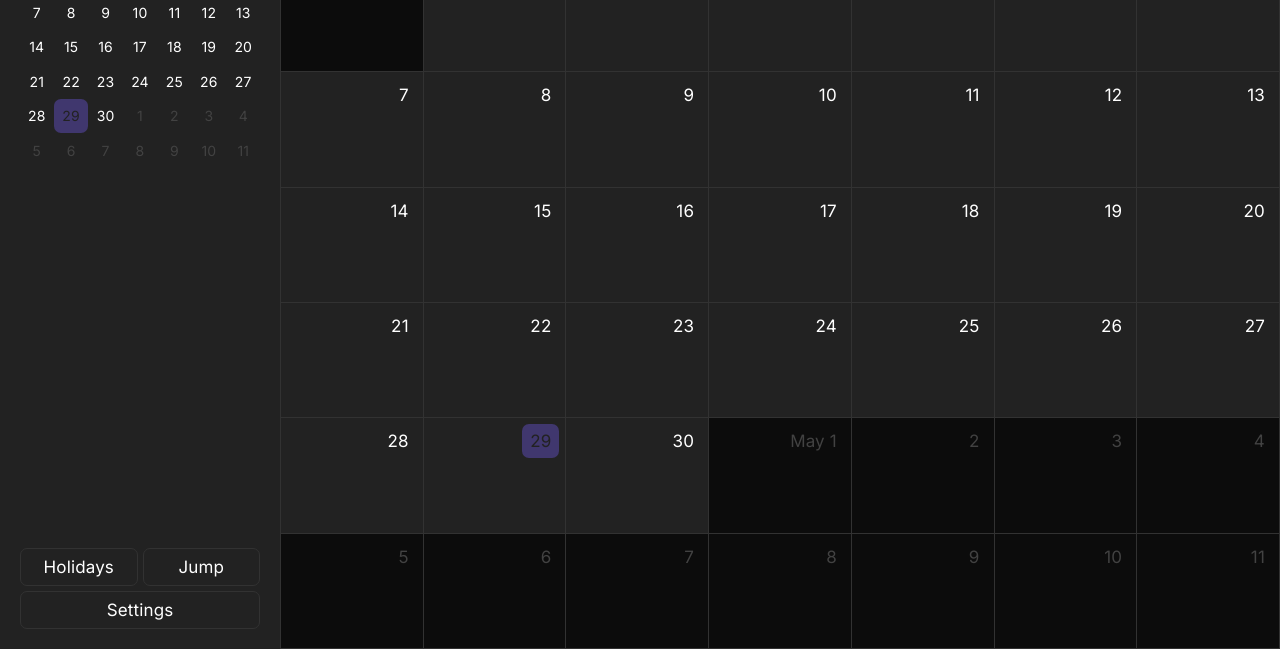
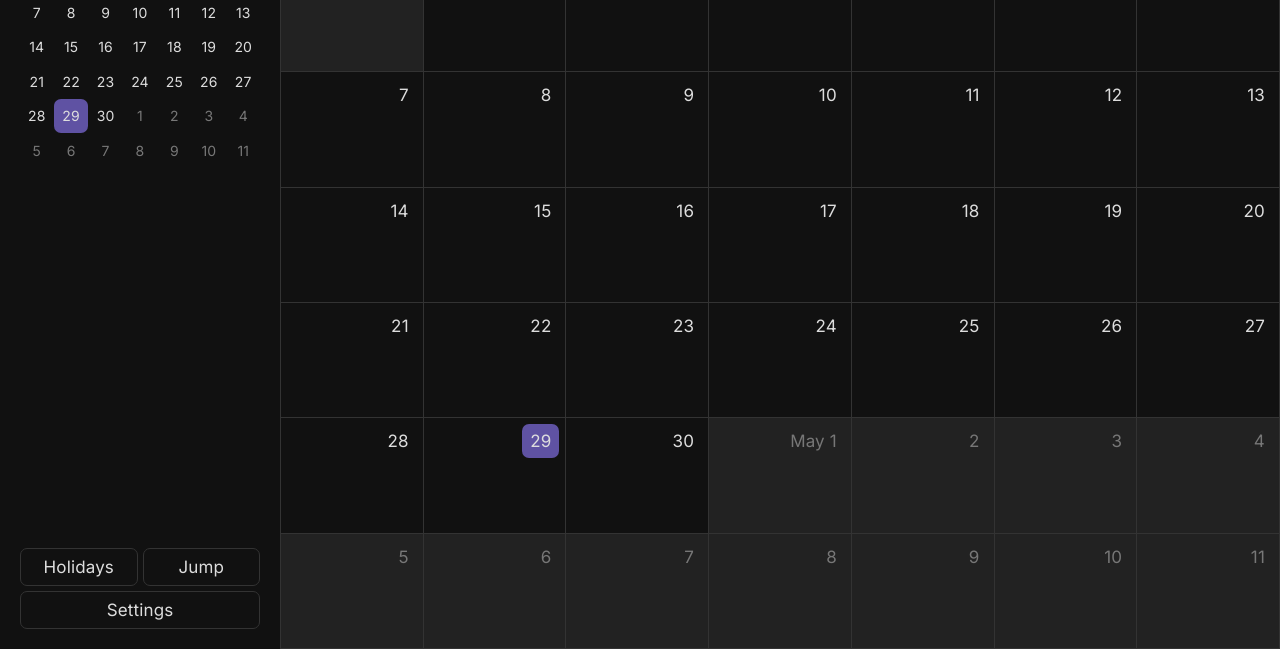
Before and after one commit to caganseyrek/SirPuffin, a website built with Vite: page index.html in a window 1280 px wide. Shown: the part 151-800 px from the top of the page. Built offline with nearby package versions, Linux system fonts and the light colour scheme.

Commit message:
Updated dark color scheme

```diff
--- a/styles/style.dev.css
+++ b/styles/style.dev.css
@@ -4,6 +4,7 @@
     --white: #FFFFFF;
     --dark: #222222;
     --accent: #40376E;
+    --current-day: #FFFFFF;
     --border-color: #DCDCDC;
     --not-current-color: #BDBDBD;
     --not-current-bg: #F3F3F3;
@@ -39,11 +40,14 @@ body {
 }
 
 body.darkmode {
-    --white: #222222;
-    --dark: #FFFFFF;
-    --border-color: #323232;
-    --not-current-color: #424242;
-    --not-current-bg: #0C0C0C;
+    --white: #111111;
+    --dark: #DDDDDD;
+    --accent: #5F52A3;
+    --current-day: #DDDDDD;
+    --border-color: #333333;
+    --not-current-color: #777777;
+    --not-current-bg: #222222;
+    --modal-bg: rgba(255, 255, 255, 0.1);
 }
 
 div#dragregion {
@@ -65,7 +69,7 @@ h3 {
 
 .today {
     background-color: var(--accent);
-    color: var(--white) !important;
+    color: var(--current-day) !important;
 }
 
 .notcurrent {
```
